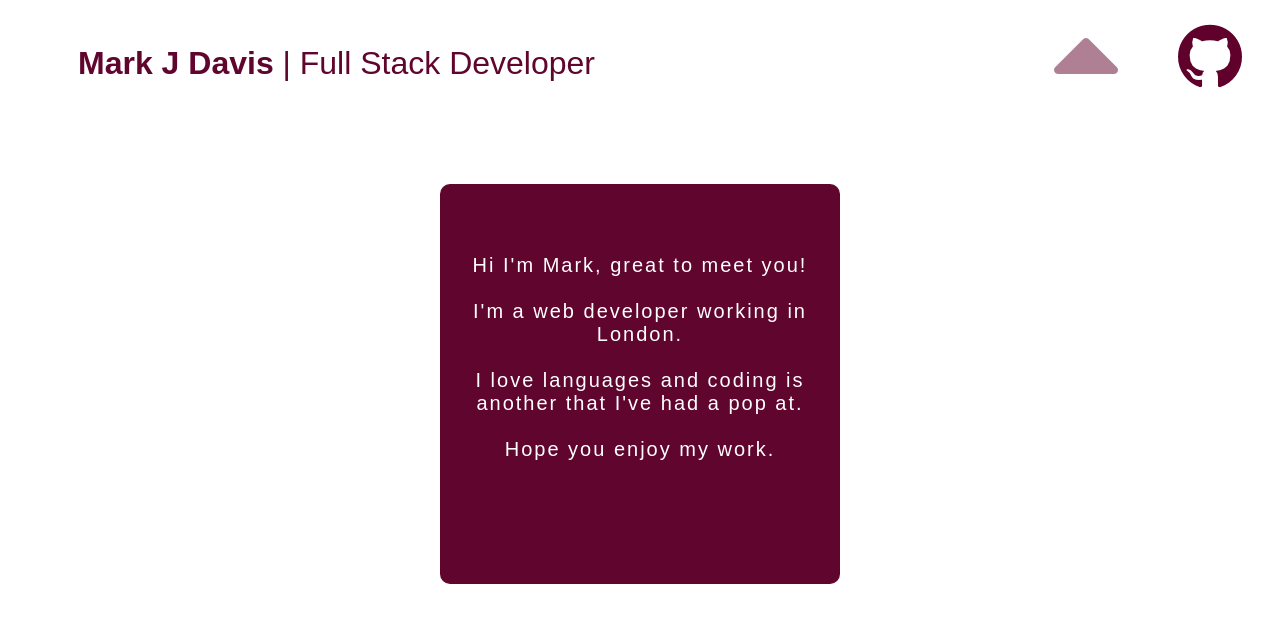
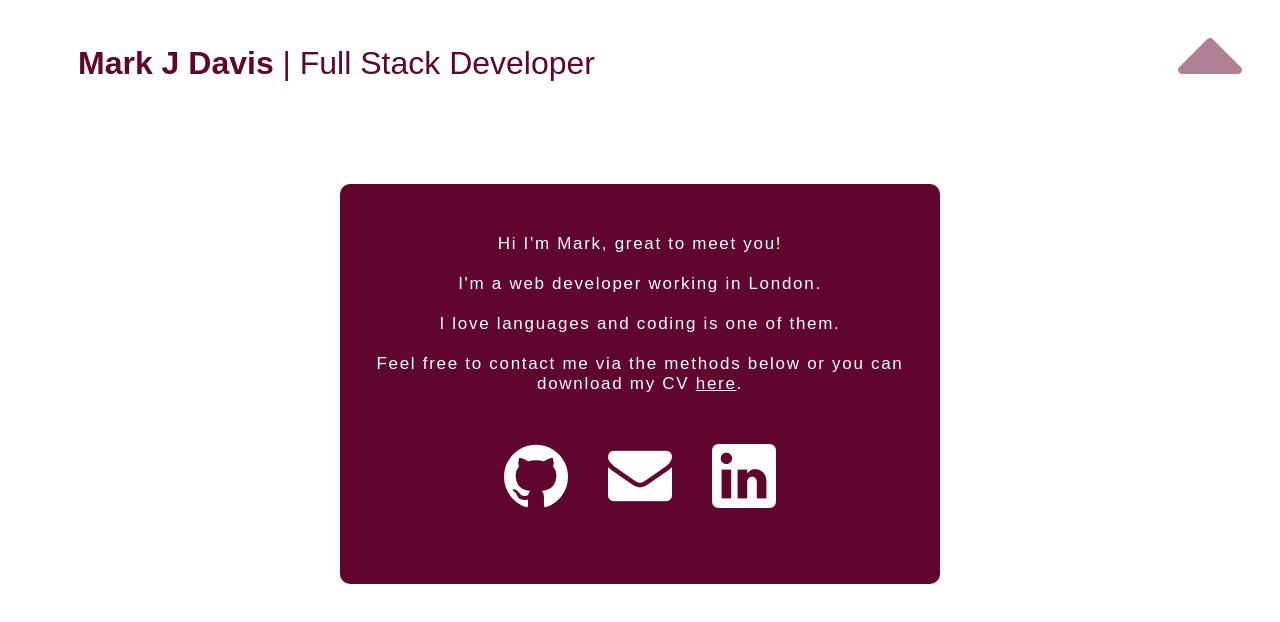
Before and after one commit to markjdvs/markjd.github.io, a plain HTML site: page index.html in a window 1280 px wide. Both pictures are taken after a click on the button "ABOUT". Drawn offline with nearby package versions, Linux system fonts and the light colour scheme; a web font is replaced by a local one.

Commit message:
fixed about display and added links along with CV

```diff
--- a/css/style.scss
+++ b/css/style.scss
@@ -83,15 +83,25 @@ body {
       display: inline-block;
       text-align: center;
       border-radius: 10px;
-      max-width: 400px;
+      max-width: 600px;
       height: 400px;
       background-color: $purple;
       p {
         color: #fff;
         letter-spacing: .1em;
-        padding: 0 10px;
-        margin: 70px auto;
-        font-size: 20px;
+        padding: 0 30px;
+        font-size: 17px;
+        &:first-of-type {
+          margin: 50px 0;
+          a {
+            color: #fff;
+          }
+        }
+        a {
+          img {
+            padding: 0 20px;
+          }
+        }
       }
     }
     div.projects {
--- a/index.html
+++ b/index.html
@@ -18,7 +18,7 @@
     <header>
       <ul>
         <li><h1>Mark J Davis <span>| Full Stack Developer</span></h1></li>
-        <li><a href="https://github.com/markjdvs" target="_blank"><img src="./images/github.png" alt="Github Link"></a></li>
+        <!-- <li><a href="https://github.com/markjdvs" target="_blank"><img src="./images/github.png" alt="Github Link"></a></li> -->
         <li class="navButtons"><img src="./images/down.png" alt="navButtons"></li>
       </ul>
     </header>
--- a/js/about.js
+++ b/js/about.js
@@ -1,4 +1,6 @@
 const about = {
   content1: `Hi I'm Mark, great to meet you!<br><br>`,
-  content2: `I'm a web developer working in London. <br><br> I love languages and coding is another that I've had a pop at. <br><br> Hope you enjoy my work.`
+  content2: `I'm a web developer working in London. <br><br> I love languages and coding is one of them.<br><br> Feel free to contact me via the methods below or you can download my CV <a href="./images/Mark_Jonathan_Davis.pdf" target="_blank">here</a>.`,
+  github: 'https://github.com/markjdvs',
+  linkedIn: 'https://www.linkedin.com/in/markjdvs'
 };
--- a/js/app.js
+++ b/js/app.js
@@ -1,7 +1,6 @@
 /* global skills:ignore projects:ignore about:ignore */
 
 $(() => {
-
   let projectsDisplayed = false;
   let infoDisplayed = false;
   let aboutDisplayed = false;
@@ -73,6 +72,7 @@ $(() => {
         $('main').append(`
           <div class='about'>
             <p>${about.content1} ${about.content2}</p>
+            <p><a href="${about.github}" target="_blank"><img src="./images/githubWhite.png"></a><a href="mailto:markjdvs@gmail.com" target="_blank"><img src="./images/mail.png"></a><a href="${about.linkedIn}" target="_blank"><img src="./images/linkedIn.png"></a></p>
           </div>
         `).show().addClass('animated flipInX');
       });
```
Also changed, not shown: css/style.css, images/linkedIn.png (added), images/mail.png (added), 2 other files.
